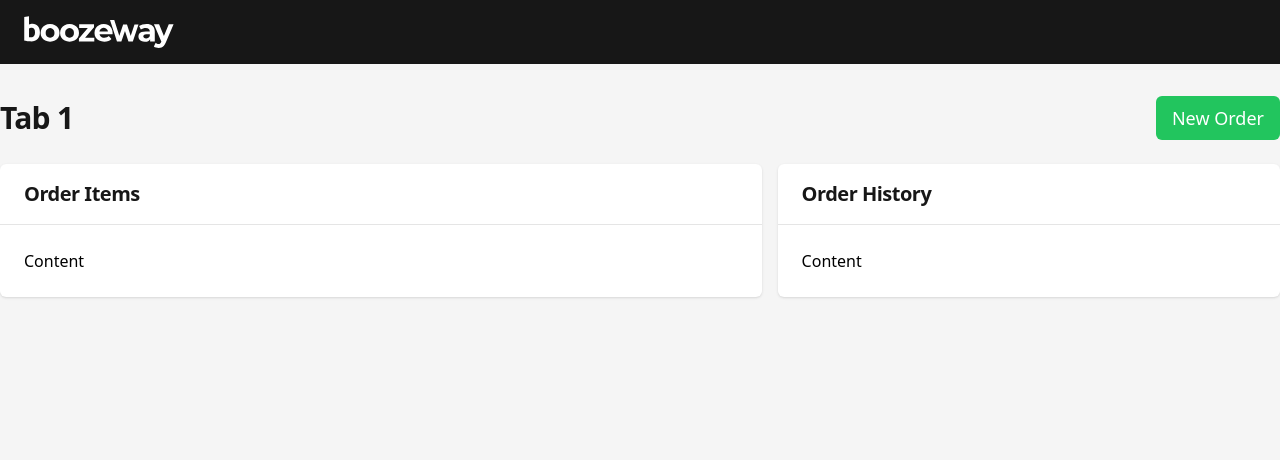
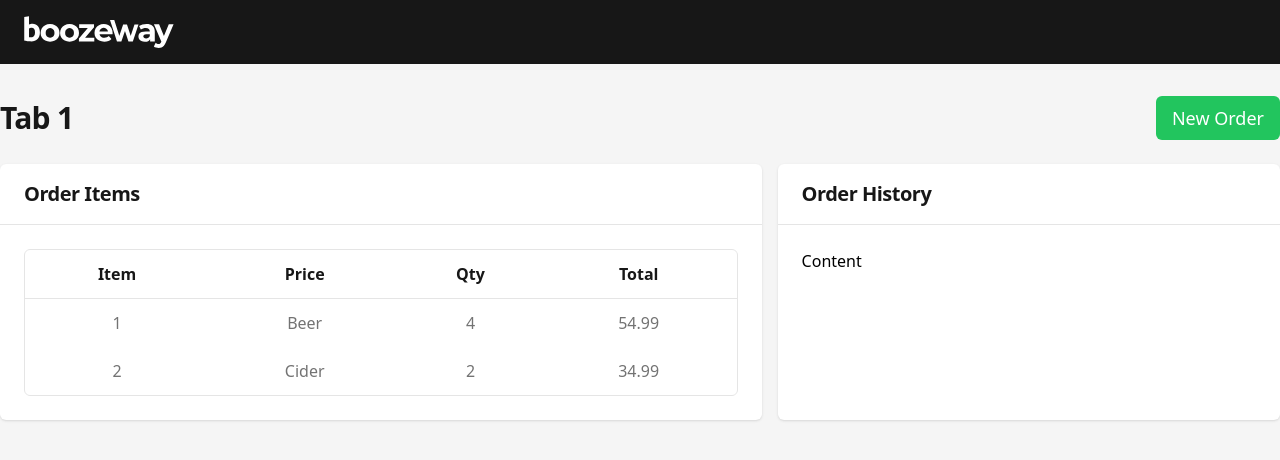
Before and after one commit to deangibson89/betway-assessment-vue3-nuxt3, a Nuxt app: page /tabs/1 in a window 1280 px wide. Shown: the top 460 px of the page. Built offline with nearby package versions, Linux system fonts and the light colour scheme.

Commit message:
static order items table

```diff
--- a/pages/tabs/[id].vue
+++ b/pages/tabs/[id].vue
@@ -1,5 +1,20 @@
 <script setup lang="ts">
   const route = useRoute()
+
+  const data = [
+    {
+      id: '1',
+      item: 'Beer',
+      quantity: '4',
+      total: 54.99,
+    },
+    {
+      id: '2',
+      item: 'Cider',
+      quantity: '2',
+      total: 34.99,
+    },
+  ]
 </script>
 
 <template>
@@ -13,7 +28,10 @@
         class="col-span-5 md:col-span-3"
         title="Order Items"
       >
-        <span>Content</span>
+        <Table
+          :columns="['Item', 'Price', 'Qty', 'Total']"
+          :rows="data"
+        />
       </Card>
 
       <Card
```
